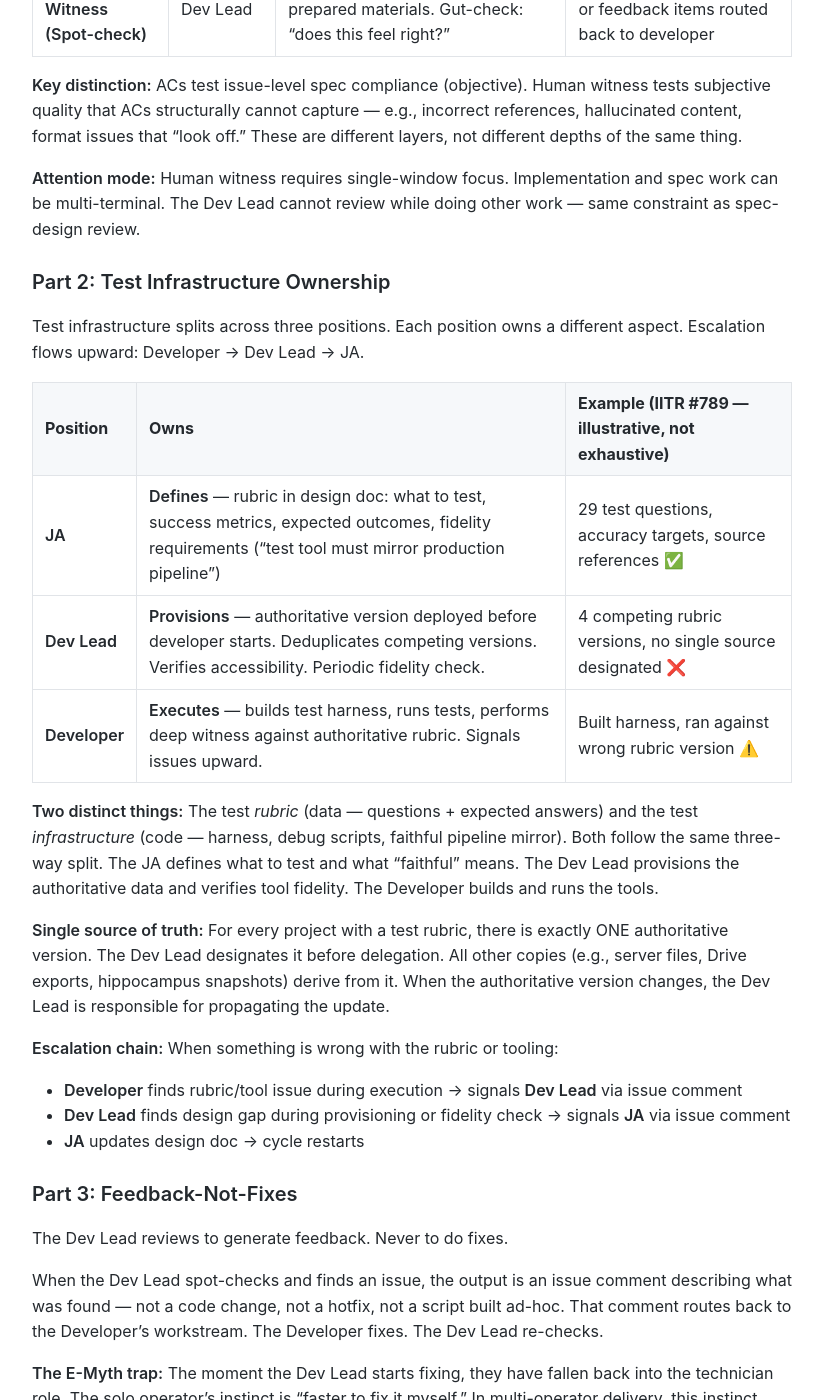
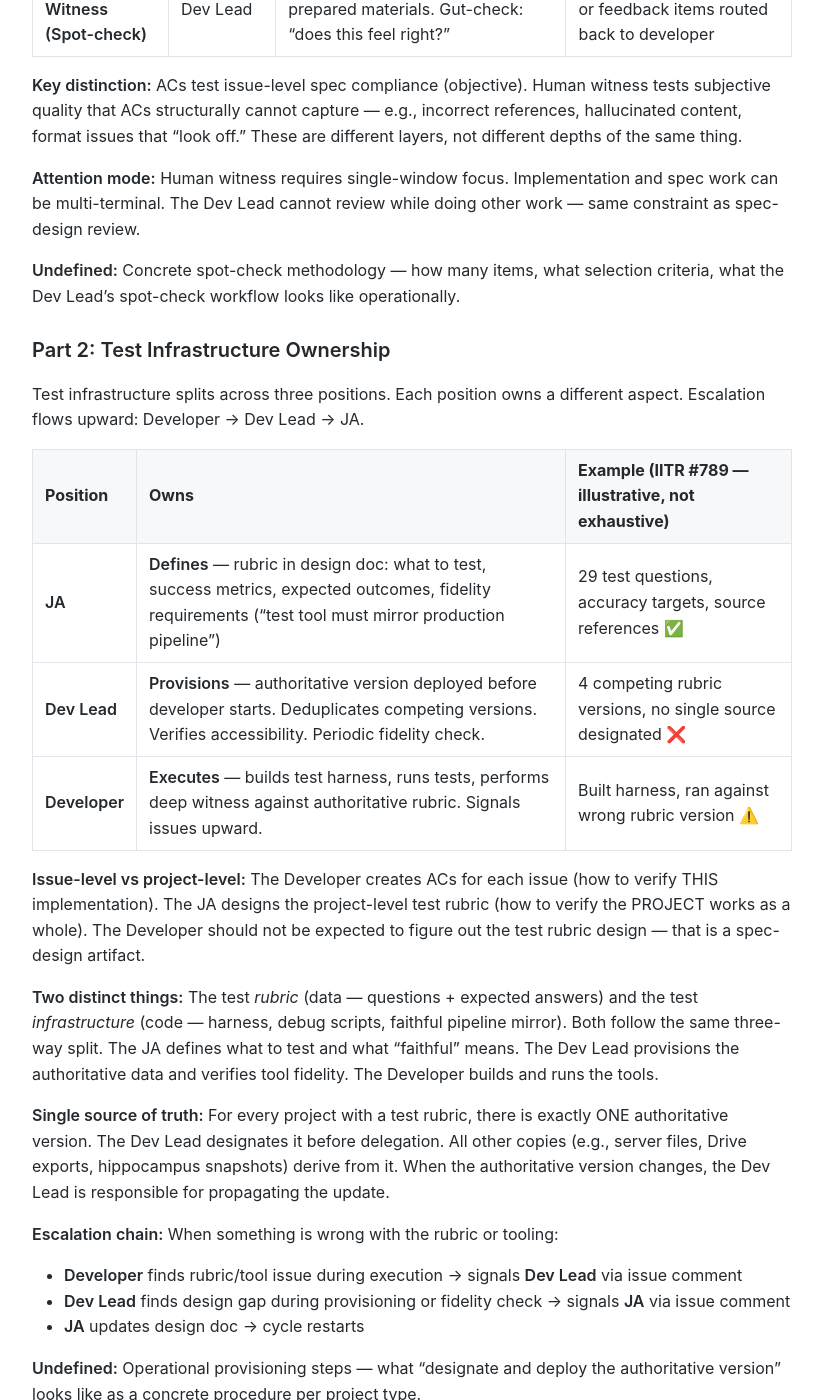
Before and after one commit to MariusWilsch/public-wilsch-ai-pages, a Jekyll site: the page built from global/dev-lead-witness-review-system.md, in a window 1280 px wide and 1400 px high, scrolled down 1944 px. Shown: the whole window, without its empty margins (228-1051 px from the left). Built offline with Jekyll 4.4.1, drawn with Linux system fonts in a browser that asks for light colours; our own code applies the rules of GitHub Pages for plain Markdown files; some of the changed text lies outside the part shown.

Commit message:
Sync from hippocampus 2026-02-24

```diff
--- a/global/dev-lead-witness-review-system.md
+++ b/global/dev-lead-witness-review-system.md
@@ -50,6 +50,8 @@ Ship with Confidence defines three quality layers. Each layer has a different ow
 
 **Attention mode:** Human witness requires single-window focus. Implementation and spec work can be multi-terminal. The Dev Lead cannot review while doing other work — same constraint as spec-design review.
 
+**Undefined:** Concrete spot-check methodology — how many items, what selection criteria, what the Dev Lead's spot-check workflow looks like operationally.
+
 ### Part 2: Test Infrastructure Ownership
 
 Test infrastructure splits across three positions. Each position owns a different aspect. Escalation flows upward: Developer → Dev Lead → JA.
@@ -60,6 +62,8 @@ Test infrastructure splits across three positions. Each position owns a differen
 | **Dev Lead** | **Provisions** — authoritative version deployed before developer starts. Deduplicates competing versions. Verifies accessibility. Periodic fidelity check. | 4 competing rubric versions, no single source designated ❌ |
 | **Developer** | **Executes** — builds test harness, runs tests, performs deep witness against authoritative rubric. Signals issues upward. | Built harness, ran against wrong rubric version ⚠️ |
 
+**Issue-level vs project-level:** The Developer creates ACs for each issue (how to verify THIS implementation). The JA designs the project-level test rubric (how to verify the PROJECT works as a whole). The Developer should not be expected to figure out the test rubric design — that is a spec-design artifact.
+
 **Two distinct things:** The test *rubric* (data — questions + expected answers) and the test *infrastructure* (code — harness, debug scripts, faithful pipeline mirror). Both follow the same three-way split. The JA defines what to test and what "faithful" means. The Dev Lead provisions the authoritative data and verifies tool fidelity. The Developer builds and runs the tools.
 
 **Single source of truth:** For every project with a test rubric, there is exactly ONE authoritative version. The Dev Lead designates it before delegation. All other copies (e.g., server files, Drive exports, hippocampus snapshots) derive from it. When the authoritative version changes, the Dev Lead is responsible for propagating the update.
@@ -68,6 +72,8 @@ Test infrastructure splits across three positions. Each position owns a differen
 - **Developer** finds rubric/tool issue during execution → signals **Dev Lead** via issue comment
 - **Dev Lead** finds design gap during provisioning or fidelity check → signals **JA** via issue comment
 - **JA** updates design doc → cycle restarts
+
+**Undefined:** Operational provisioning steps — what "designate and deploy the authoritative version" looks like as a concrete procedure per project type.
 
 ### Part 3: Feedback-Not-Fixes
 
@@ -86,6 +92,8 @@ When the Dev Lead spot-checks and finds an issue, the output is an issue comment
 
 **When the Dev Lead IS the solo operator:** This principle still applies conceptually. When wearing the Dev Lead hat, generate feedback (observations, issue comments). When wearing the Developer hat, do the fixes. The hat-switch is the discipline — even for one person, separating review from execution prevents the "quick fix" that introduces new debt.
 
+**Undefined:** Structure and routing mechanism for feedback comments — what a feedback comment contains, how it gets assigned back to the Developer's workstream.
+
 ### Part 4: Communication Standards
 
 Two principles ensure the Dev Lead has visibility without needing conversation log access.
@@ -93,6 +101,8 @@ Two principles ensure the Dev Lead has visibility without needing conversation l
 **Witness Reports:** After deep witness, the Developer communicates findings and spot-check recommendations via issue comment. This is the handoff artifact — without it, the Dev Lead rediscovers what to test from scratch.
 
 **Deviation Signals:** When the Developer goes off-plan (adds data, changes approach, creates unspecified infrastructure), they signal the deviation. Going off-plan is fine — initiative is valued. Invisible deviation is the failure. The communication medium and exact format are TBD — the principle is: the Dev Lead learns about deviations before the review, not during it.
+
+**Undefined:** Exact format and structure for witness reports and deviation signals — to be defined through practice as more multi-operator deliveries are executed.
 
 ### Part 5: Codebase Coherence Audit
 
```
